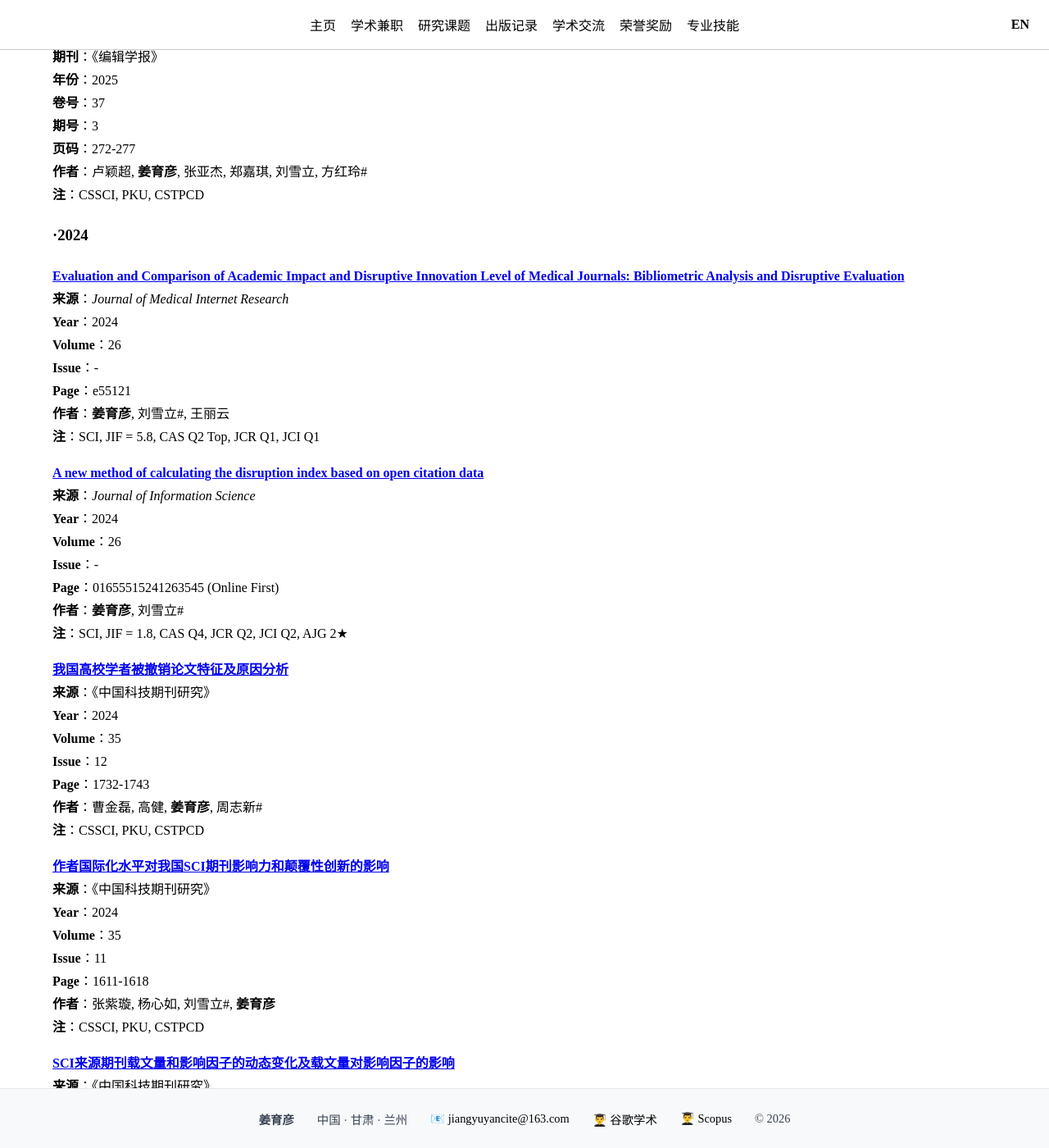
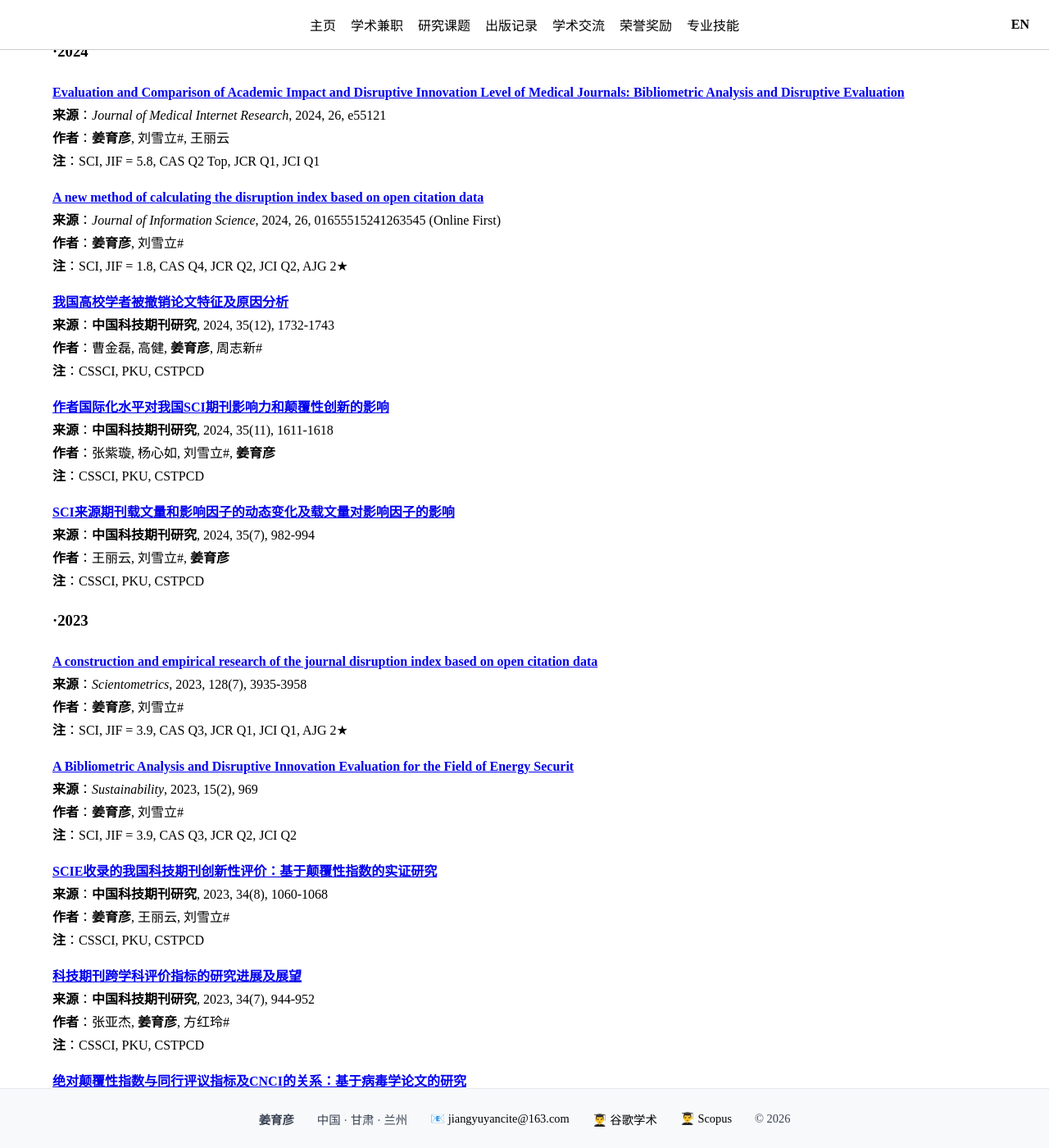
Before and after one commit to jiang-yuyan/Yuyan-Jiang-CV, a Jekyll site: the page built from publication/publications-zh.md, in a window 1280 px wide and 1400 px high, scrolled down 995 px. Shown: the whole window at 82% size. Built offline with Jekyll 4.4.1, drawn with Linux system fonts in a browser that asks for light colours; some of the changed text lies outside the part shown.

Commit message:
Update info

```diff
--- a/publication/publications-zh.md
+++ b/publication/publications-zh.md
@@ -29,67 +29,39 @@ title: publications-zh
 **注**：AHCI, SSCI, JIF = 0.8, CAS Q2, JCR Q3, JCI Q1
 
 [**基于引证数据来源优化的期刊颠覆性指数及其实证研究**](https://www.cjstp.cn/CN/10.11946/cjstp.202411071210)
-**期刊**：*中国科技期刊研究**
-**年份**：2025
-**卷号**：36
-**期号**：4
-**页码**：512-521
+**期刊**：**中国科技期刊研究**, 2025, 36(4), 512-521
 **作者**：刘雪立, __姜育彦#__
 **注**：CSSCI, PKU, CSTPCD
 
 [**警惕开放获取环境下期刊的掠夺性畸变**](http://bjxb.cessp.org.cn/ch/reader/view_abstract.aspx?file_no=20250309&flag=1)
-**期刊**：《编辑学报》
-**年份**：2025
-**卷号**：37
-**期号**：3
-**页码**：272-277
+**期刊**：**编辑学报**, 2025, 37(3), 272-277
 **作者**：卢颖超, __姜育彦__, 张亚杰, 郑嘉琪, 刘雪立, 方红玲#
 **注**：CSSCI, PKU, CSTPCD
 
 <h3 id="publications-2024">·2024</h3>
 
 [**Evaluation and Comparison of Academic Impact and Disruptive Innovation Level of Medical Journals: Bibliometric Analysis and Disruptive Evaluation**](https://www.jmir.org/2024/1/e55121)
-**来源**：*Journal of Medical Internet Research*
-**Year**：2024
-**Volume**：26
-**Issue**：-
-**Page**：e55121
+**来源**：*Journal of Medical Internet Research*, 2024, 26, e55121
 **作者**：__姜育彦__, 刘雪立#, 王丽云
 **注**：SCI, JIF = 5.8, CAS Q2 Top, JCR Q1, JCI Q1
 
 [**A new method of calculating the disruption index based on open citation data**](https://journals.sagepub.com/doi/abs/10.1177/01655515241263545)
-**来源**：*Journal of Information Science*
-**Year**：2024
-**Volume**：26
-**Issue**：-
-**Page**：01655515241263545 (Online First)
+**来源**：*Journal of Information Science*, 2024, 26, 01655515241263545 (Online First)
 **作者**：__姜育彦__, 刘雪立#
 **注**：SCI, JIF = 1.8, CAS Q4, JCR Q2, JCI Q2, AJG 2★
 
 [**我国高校学者被撤销论文特征及原因分析**](https://www.cjstp.cn/CN/10.11946/cjstp.202409020964)
-**来源**：《中国科技期刊研究》
-**Year**：2024
-**Volume**：35
-**Issue**：12
-**Page**：1732-1743
+**来源**：**中国科技期刊研究**, 2024, 35(12), 1732-1743
 **作者**：曹金磊, 高健, __姜育彦__, 周志新#
 **注**：CSSCI, PKU, CSTPCD
 
 [**作者国际化水平对我国SCI期刊影响力和颠覆性创新的影响**](https://www.cjstp.cn/CN/10.11946/cjstp.202405210538)
-**来源**：《中国科技期刊研究》
-**Year**：2024
-**Volume**：35
-**Issue**：11
-**Page**：1611-1618
+**来源**：**中国科技期刊研究**, 2024, 35(11), 1611-1618
 **作者**：张紫璇, 杨心如, 刘雪立#, __姜育彦__
 **注**：CSSCI, PKU, CSTPCD
 
 [**SCI来源期刊载文量和影响因子的动态变化及载文量对影响因子的影响**](https://www.cjstp.cn/CN/10.11946/cjstp.202402130115)
-**来源**：《中国科技期刊研究》
-**Year**：2024
-**Volume**：35
-**Issue**：7
-**Page**：982-994
+**来源**：**中国科技期刊研究**, 2024, 35(7), 982-994
 **作者**：王丽云, 刘雪立#, __姜育彦__
 **注**：CSSCI, PKU, CSTPCD
 
@@ -106,87 +78,51 @@ title: publications-zh
 **注**：SCI, JIF = 3.9, CAS Q3, JCR Q2, JCI Q2
 
 [**SCIE收录的我国科技期刊创新性评价：基于颠覆性指数的实证研究**](https://www.cjstp.cn/CN/10.11946/cjstp.202302190096)
-**来源**：《中国科技期刊研究》
-**Year**：2023
-**Volume**：34
-**Issue**：8
-**Page**：1060-1068
+**来源**：**中国科技期刊研究**, 2023, 34(8), 1060-1068
 **作者**：__姜育彦__, 王丽云, 刘雪立#
 **注**：CSSCI, PKU, CSTPCD
 
 [**科技期刊跨学科评价指标的研究进展及展望**](https://www.cjstp.cn/CN/10.11946/cjstp.202301130027)
-**来源**：《中国科技期刊研究》
-**Year**：2023
-**Volume**：34
-**Issue**：7
-**Page**：944-952
+**来源**：**中国科技期刊研究**, 2023, 34(7), 944-952
 **作者**：张亚杰, __姜育彦__, 方红玲#
 **注**：CSSCI, PKU, CSTPCD
 
 [**绝对颠覆性指数与同行评议指标及CNCI的关系：基于病毒学论文的研究**](https://www.lis.ac.cn/CN/10.13266/j.issn.0252-3116.2023.03.009)
-**来源**：《图书情报工作》
-**Year**：2023
-**Volume**：67
-**Issue**：3
-**Page**：96-105
+**来源**：**图书情报工作**, 2023, 67(3), 96-105
 **作者**：__姜育彦__, 刘雪立#
 **注**：CSSCI, PKU, CSTPCD
 
 <h3 id="publications-2022">·2022</h3>
 
 [**开放型同行评议：模式、技术、问题与对策**](https://www.cjstp.cn/CN/10.11946/cjstp.202202280120)
-**来源**：《中国科技期刊研究》
-**Year**：2022
-**Volume**：33
-**Issue**：9
-**Page**：1196-1205
+**来源**：**中国科技期刊研究**, 2022, 33(9), 1196-1205
 **作者**：__姜育彦__, 刘雪立#
 **注**：CSSCI, PKU, CSTPCD
 
 [**科技期刊的创新性评价指标——期刊颠覆性指数(JDI)及其实证研究**](https://www.cjstp.cn/CN/10.11946/cjstp.202205240418)
-**来源**：《中国科技期刊研究》
-**Year**：2022
-**Volume**：33
-**Issue**：7
-**Page**：965-972
+**来源**：**中国科技期刊研究**, 2022, 33(7), 965-972
 **作者**：__姜育彦__, 刘雪立#
 **注**：CSSCI, PKU, CSTPCD
 
 [**数字人文视域下缩微资料的保护与新生——以Digital Cicognara Library为例**](https://dlf.istic.ac.cn/dlf/ch/reader/view_abstract.aspx?file_no=202203007&flag=1)
-**来源**：《数字图书馆论坛》
-**Year**：2022
-**Volume**：-
-**Issue**：3
-**Page**：47-52
+**来源**：**数字图书馆论坛**, 2022(3), 47-52
 **作者**：__姜育彦__, 刘雪立#
 **注**：CSSCI(E), CSTPCD
 
 [**基于馆藏题录分词索引的阅读推广新模式**]()
-**来源**：《数字与缩微影像》
-**Year**：2022
-**Volume**：-
-**Issue**：1
-**Page**：37-40
+**来源**：**数字与缩微影像**, 2022(1), 37-40
 **作者**：__姜育彦__, 李雅茹#
 **注**：-
 
 <h3 id="publications-2021">·2021</h3>
 
 [**读者行为数据驱动的高校图书馆馆藏建设模式探析**]()
-**来源**：《数字与缩微影像》
-**Year**：2021
-**Volume**：-
-**Issue**：4
-**Page**：39-42
+**来源**：**数字与缩微影像**, 2021(4),39-42
 **作者**：__姜育彦__, 李雅茹#
 **注**：-
 
 [**双创背景下独立学院创客空间建设模式思考**]()
-**来源**：《科学咨询》
-**Year**：2021
-**Volume**：-
-**Issue**：6
-**Page**：22-24
+**来源**：**科学咨询**, 2021(6), 22-24
 **作者**：李雅茹#, __姜育彦__
 **注**：-
 
```
Also changed, not shown: other parts of publication/publications-zh.md (+4 -4 lines), publication/publications.md (+6 -4 lines), role/roles-zh.md (+1 -0 lines), role/roles.md (+1 -0 lines).
